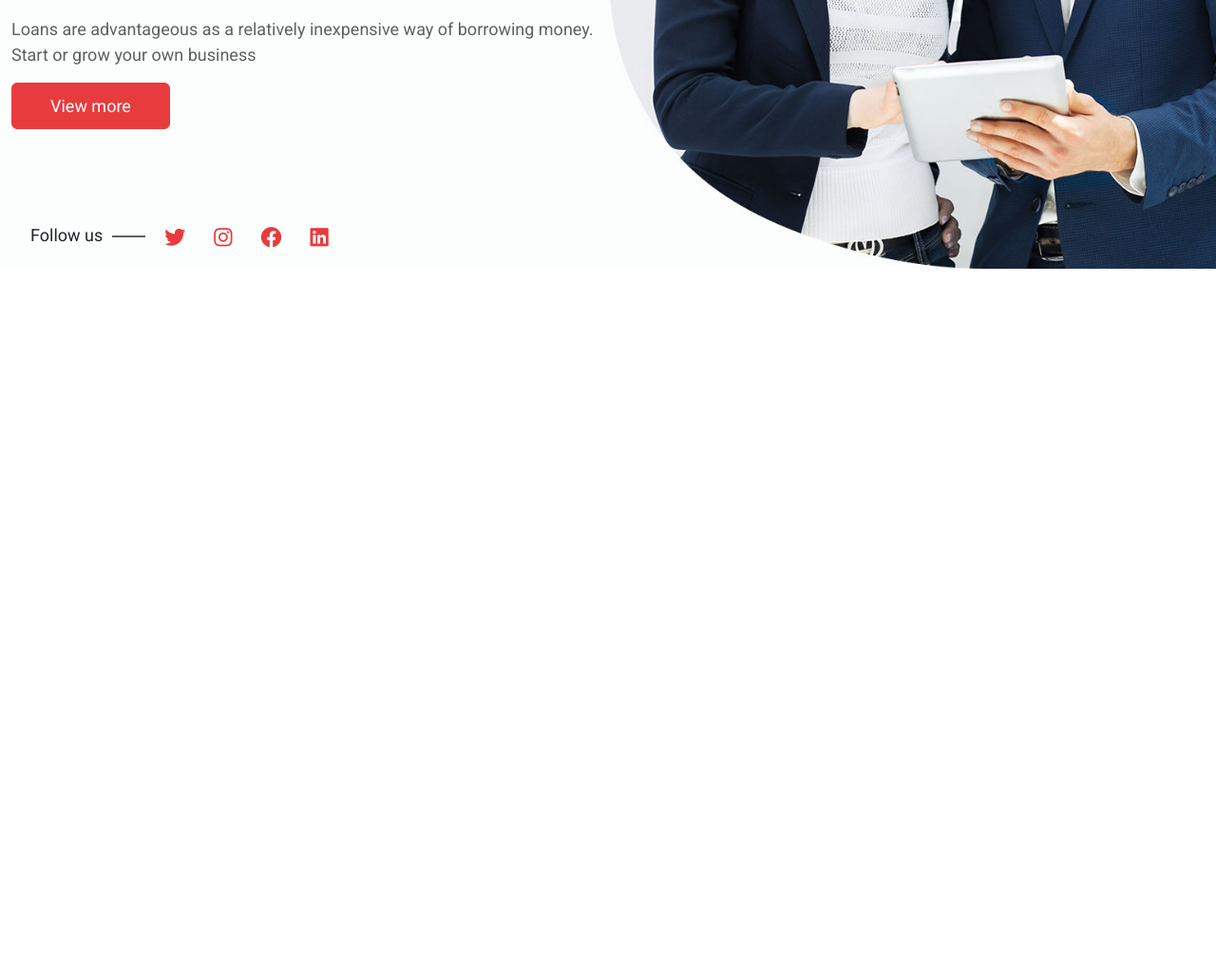
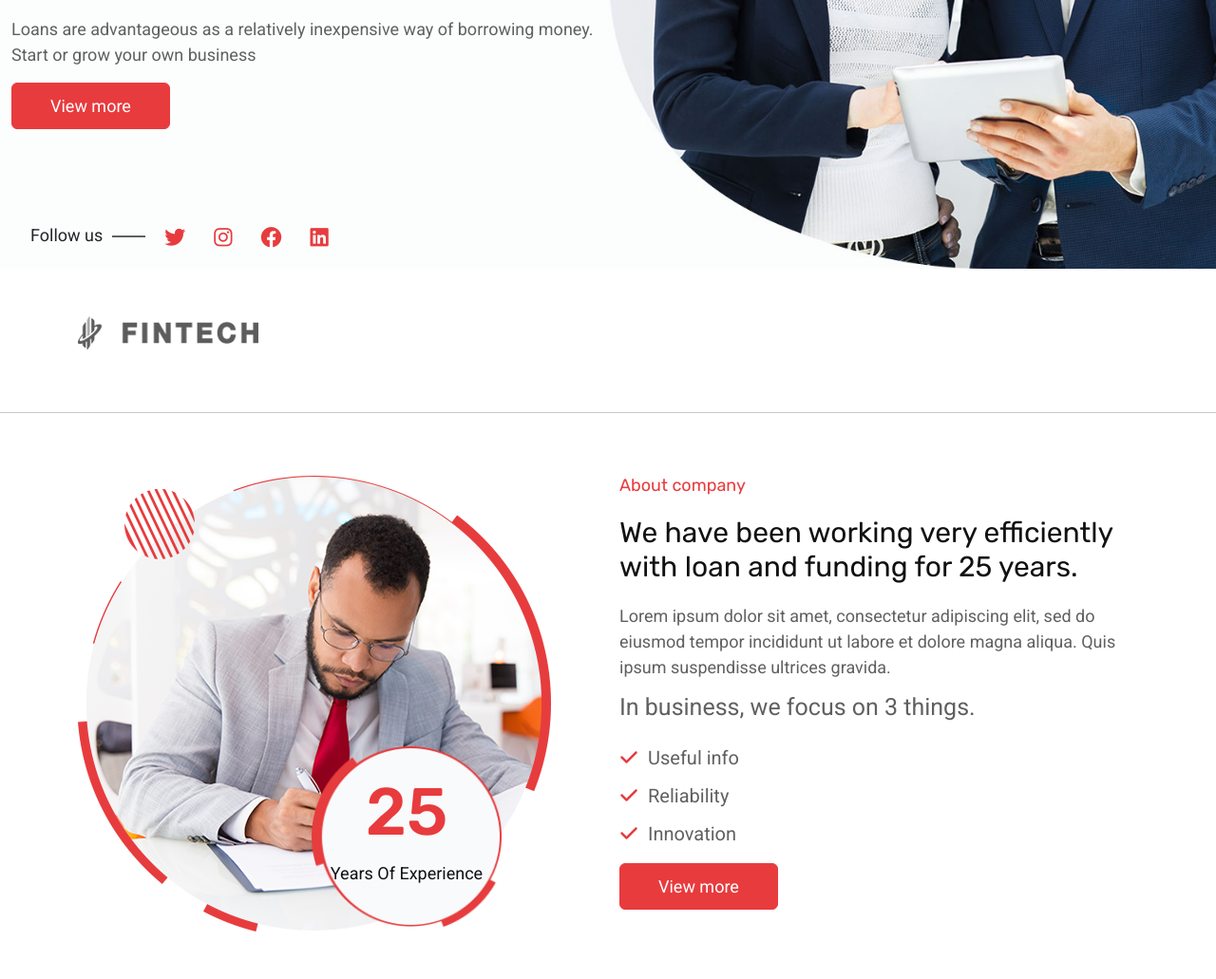
Before and after one commit to Nimala22/Finix, a plain HTML site: page index.html in a window 1280 px wide. Shown: the part 529-1560 px from the top of the page at 95% size. Before the commit the page ends 812 px from the top, so only its background shows below. Drawn offline with nearby package versions, Linux system fonts and the light colour scheme.

Commit message:
About section completed -4th commit

```diff
--- a/index.html
+++ b/index.html
@@ -166,6 +166,83 @@
         </div>
       </section>
       <!-- 2.1 slider-section end -->
+
+      <!-- 2.2 slide-logo section start -->
+      <section id="slide-logo">
+        <div class="container">
+          <div class="col-lg-12">
+
+            <div id="carouselExampleInterval" class="carousel slide" data-bs-ride="carousel">
+
+              <div class="carousel-inner">
+
+                <div class="carousel-item active" data-bs-interval="1000">
+                  <img src="images/image1.png" class=" w-30" alt="...">
+                </div>
+                <div class="carousel-item" data-bs-interval="500">
+                  <img src="images/image2.png" class=" w-30" alt="...">
+                </div>
+                <div class="carousel-item">
+                  <img src="images/image4.png" class=" w-30" alt="...">
+                </div>
+                <div class="carousel-item">
+                  <img src="images/image5.png" class=" w-30" alt="...">
+                </div>
+
+              </div>
+
+            </div>
+
+          </div>
+        </div>
+      </section>
+      <hr>
+      <!-- 2.2 slide-logo section end -->
+
+      <!-- 2.3 about section start -->
+      <section id="about">
+        <div class="container">
+          <div class="row">
+            <div class="col-lg-6">
+              <div class="about-image">
+                <img src="images/image3.png" alt="about_image">
+                <div class="about-img-text">
+                  <div class="about-img-text-inner">
+                    <h2>25</h2>
+                    <p>Years Of Experience</p>
+                  </div>
+                </div>
+              </div>
+            </div>
+            <div class="col-lg-6">
+              <div class="about-text">
+                <div class="finix-text">
+                  <h6>About company</h6>
+                  <h2>We have been working very efficiently with loan and funding for 25 years.</h2>
+                  <p>Lorem ipsum dolor sit amet, consectetur adipiscing elit, sed do eiusmod tempor incididunt ut labore et dolore magna aliqua. Quis ipsum suspendisse ultrices gravida.</p>
+                  <strong>In business, we focus on 3 things.</strong>
+                  <ul>
+                    <li>Useful info</li>
+                    <li>Reliability</li>
+                    <li>Innovation</li>
+                  </ul>
+                  <a href="#" class="btn btn-primary">View more</a>
+                </div>
+              </div>
+            </div>
+          </div>
+        </div>
+      </section>
+      <!-- 2.3 about section end -->
+
+
+
+
+
+
+
+
+
     </main>
     <!-- 02. main-section end -->
 
--- a/style.css
+++ b/style.css
@@ -20,6 +20,10 @@ body,p,span{
 
 h1,h2,h3,h4,h5,h6,a{
   font-family: 'Rubik', sans-serif;
+}
+
+img{
+  max-width: 100%;
 }
 
 body .btn-primary{
@@ -236,3 +240,104 @@ ul.our-primary-menu li ul li a:hover{
   margin: 0 15px;
   display: inline-block;
 }
+/*
+=========================================
+      2.2 slide-logo section css
+=========================================
+*/
+#slide-logo{
+  background: #fff;
+  padding: 50px 0;
+}
+
+/*
+=========================================
+      2.3 about section css
+=========================================
+*/
+#about{
+  background: #fff;
+  padding: 50px 0;
+}
+
+.about-image{
+  position: relative;
+}
+
+.about-img-text{
+  position: absolute;
+  right: 100px;
+  bottom: 0px;
+  height: 200px;
+  width: 200px;
+  background: url("images/shape.png");
+  background-repeat: no-repeat;
+  background-size: contain;
+  text-align: center;
+  background-position: center;
+  display: flex;
+  align-items: center;
+  justify-content: center;
+}
+
+.about-img-text-inner h2{
+  font-size: 70px;
+  font-weight: 500;
+  color: #E83B3E;
+}
+
+.about-img-text-inner p{
+  font-size: 18px;
+  font-weight: 400;
+  color: #111;
+}
+
+.finix-text h6{
+  font-size: 18px;
+  font-weight: 400;
+  color: #E83B3E;
+}
+
+.finix-text h2{
+  font-size: 30px;
+  font-weight: 400;
+  color: #111;
+  margin: 20px 0;
+  line-height: 1.2;
+}
+
+.finix-text p{
+  font-size: 18px;
+  font-weight: 400;
+  color: #606060;
+  line-height: 1.5;
+  margin: 10px 0;
+}
+
+.finix-text strong{
+  font-size: 25px;
+  font-weight: 400;
+  color: #606060;
+  margin: 10px 0;
+}
+
+.finix-text ul{
+  padding-left: 0;
+  margin-top: 20px;
+}
+
+.finix-text ul li{
+  font-size: 20px;
+  font-weight: 400;
+  color: #606060;
+  margin: 10px 0;
+}
+
+.finix-text ul li::before{
+  content: "\f00c";
+  font-family: "Font Awesome 5 Free";
+  font-weight: 600;
+  color: #e73c3e;
+  display: inline-block;
+  margin-right: 10px;
+}
```
Also changed, not shown: responsive.css (+33 -0 lines).
